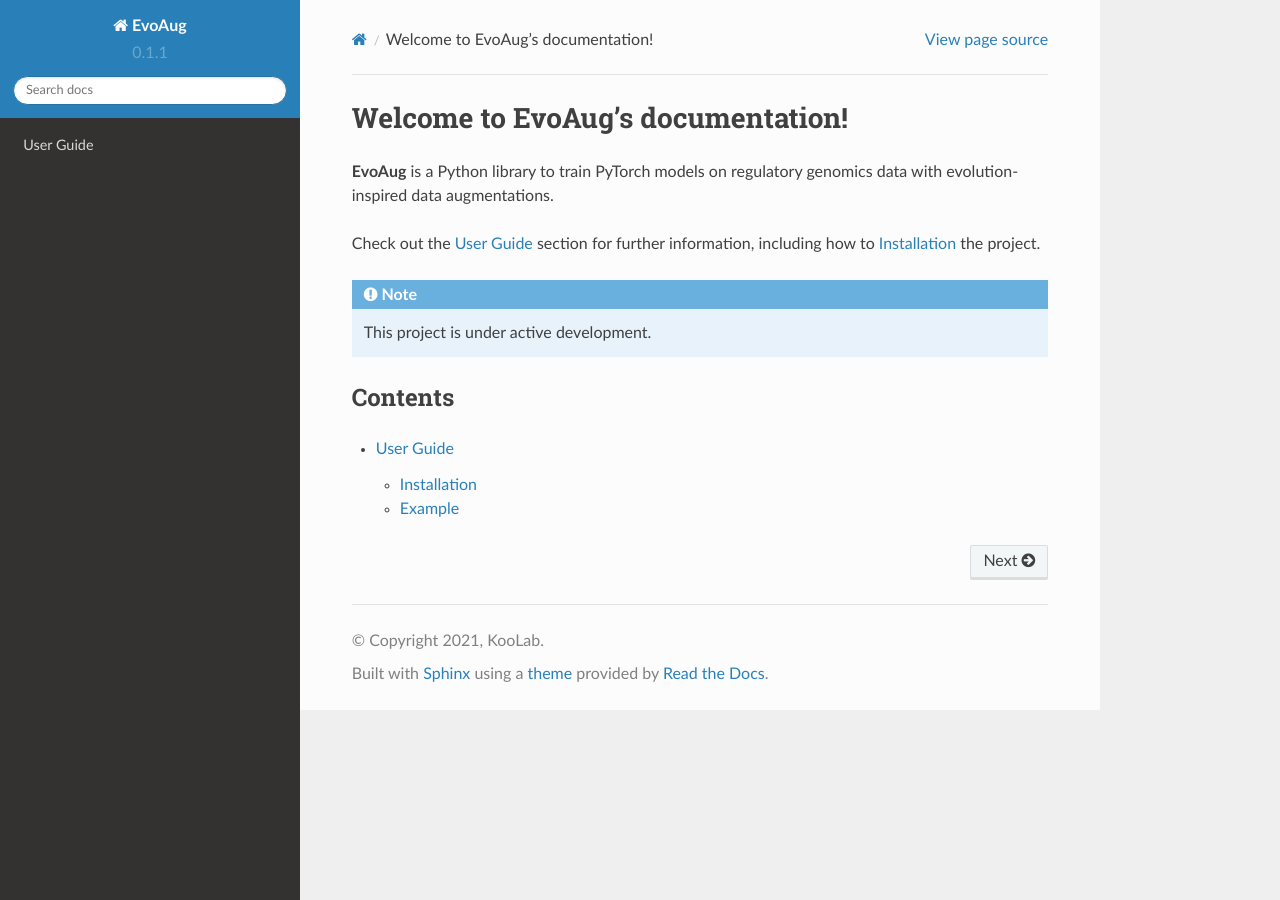
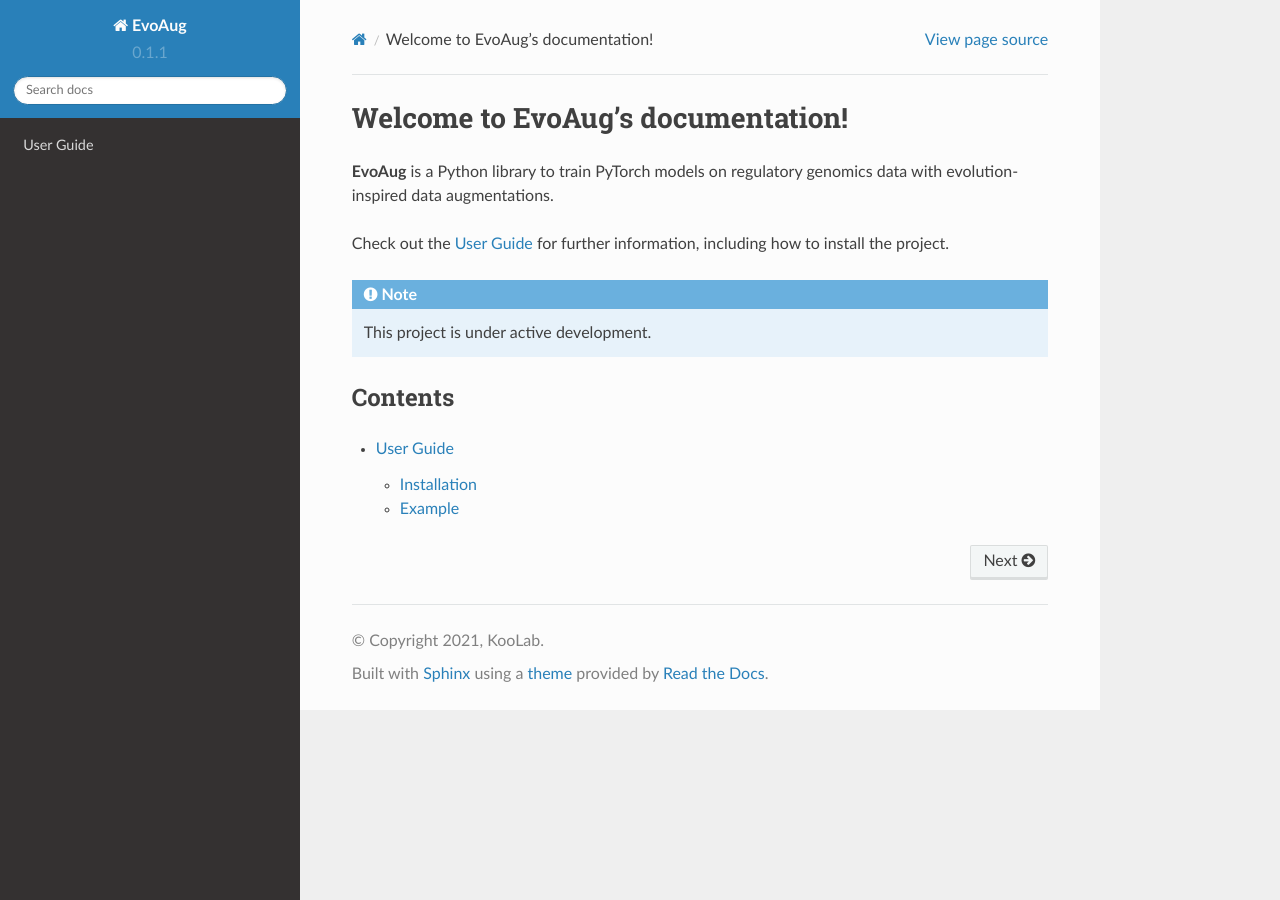
Before and after one commit to p-koo/evoaug, a Sphinx documentation site: the page built from docs/source/index.rst, in a window 1280 px wide. Built offline with Sphinx 7.4.7 and the Read the Docs theme 2.0.0, drawn with Linux system fonts in a browser that asks for light colours.

Commit message:
rm link to installation

```diff
--- a/docs/source/index.rst
+++ b/docs/source/index.rst
@@ -5,8 +5,8 @@
 models on regulatory genomics data with evolution-inspired
 data augmentations.
 
-Check out the :doc:`usage` section for further information, including
-how to :ref:`installation` the project.
+Check out the :doc:`usage` for further information, including
+how to install the project.
 
 .. note::
 
```
